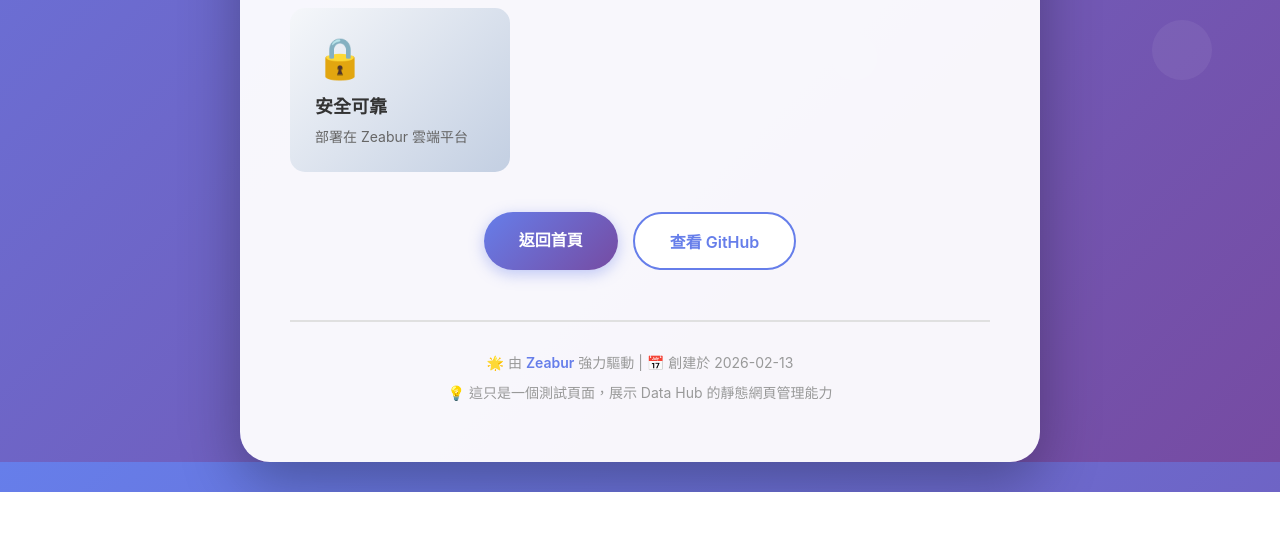
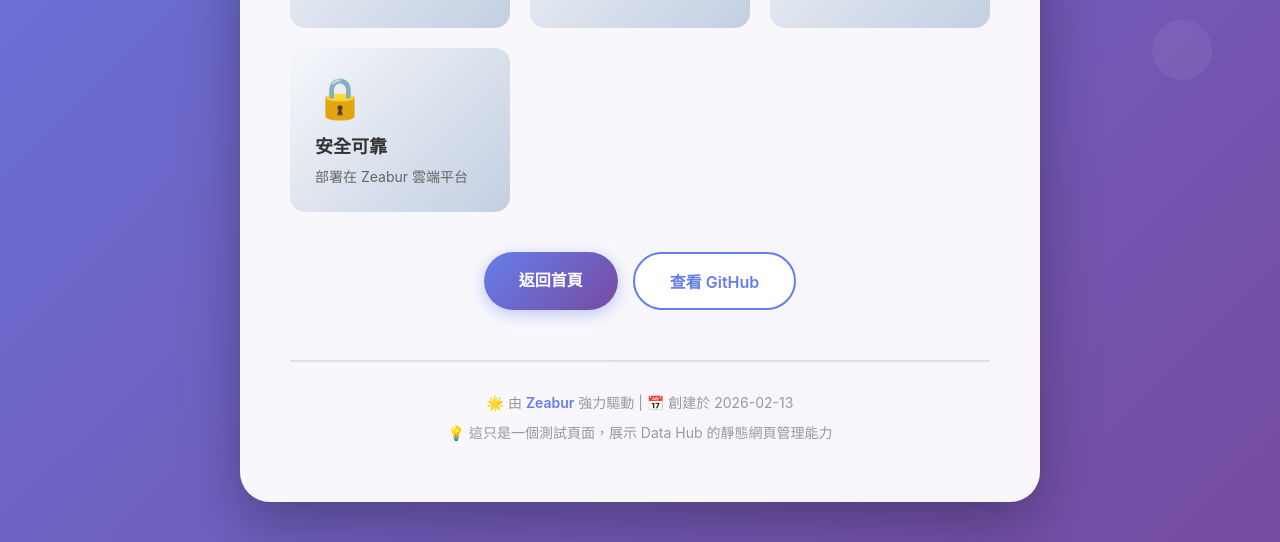
Before and after one commit to code-nomad365/data-hub, a plain HTML site: page test-welcome-page.html in a window 1280 px wide. Shown: the part 820-1362 px from the top of the page. Before the commit the page ends 1312 px from the top, so only its background shows below. Drawn offline with Linux system fonts and the light colour scheme.

Commit message:
修正測試頁面滾動問題
🐛 問題修復：
- 移除 body 的 overflow: hidden
- 改為 overflow-y: auto 允許垂直滾動
- 添加 overflow-x: hidden 防止水平滾動
- 為 body 添加 padding 確保內容間距
- 為 container 添加 margin: auto 確保正確居中

✅ 現在頁面可以正常滾動，底部內容不會被切掉

Co-Authored-By: Claude Sonnet 4.5 <noreply@anthropic.com>

```diff
--- a/test-welcome-page.html
+++ b/test-welcome-page.html
@@ -18,8 +18,10 @@
             justify-content: center;
             align-items: center;
             background: linear-gradient(135deg, #667eea 0%, #764ba2 100%);
-            overflow: hidden;
+            overflow-x: hidden;
+            overflow-y: auto;
             position: relative;
+            padding: 40px 20px;
         }
 
         /* 背景動畫泡泡 */
@@ -76,6 +78,7 @@
             box-shadow: 0 20px 60px rgba(0, 0, 0, 0.3);
             text-align: center;
             animation: fadeInUp 0.8s ease-out;
+            margin: auto;
         }
 
         @keyframes fadeInUp {
```
